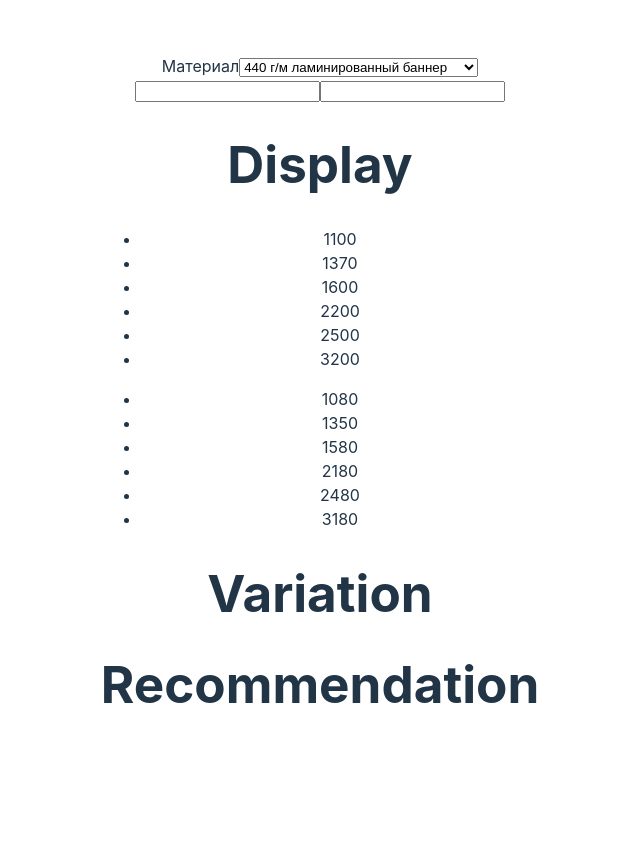
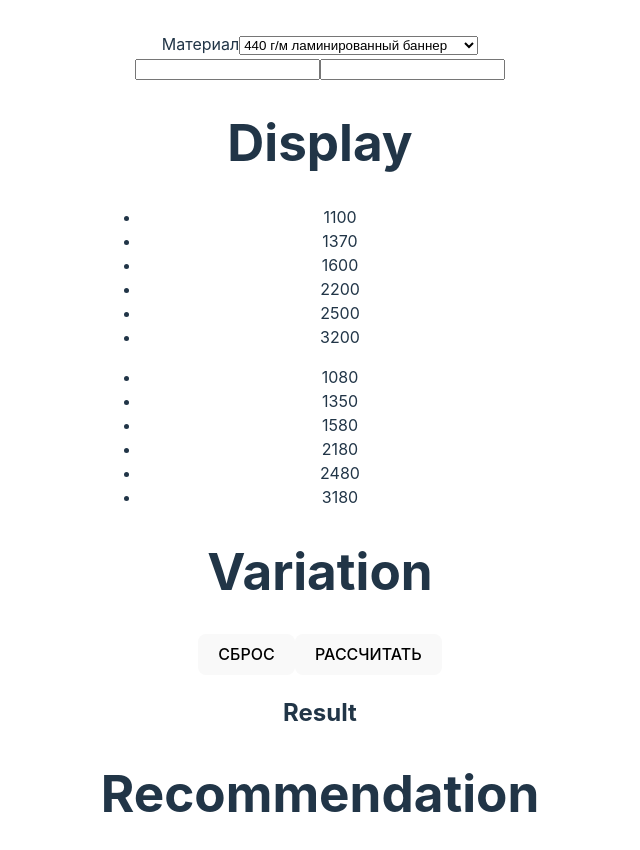
Before and after one commit to sergstamper/waste-material, a React (Vite) app: page / in a window 1280 px wide. Shown: the top 850 px of the page, without its empty margins (320-960 px from the left). Before the commit the page ends 800 px from the top, so only its background shows below. Built offline with nearby package versions, Linux system fonts and the light colour scheme.

Commit message:
Create Buttons

```diff
--- a/src/App.jsx
+++ b/src/App.jsx
@@ -6,10 +6,14 @@ import Input from './components/Input/Input';
 import Display from './components/Display/Display';
 import Variation from './components/Variation/Variation';
 import Recommendation from './components/Recommendation/Recommendation';
+import Button from './components/Button/Button';
+import Result from './components/Result/Result';
 
 function App() {
   const [materials, setMaterials] = useState([]);
   const [currentMaterial, setCurrentMaterial] = useState([]);
+  const [width, setWidth] = useState("");
+  const [height, setHeight] = useState("");
 
   useEffect(() => {
     fetch('./materials.json')
@@ -32,15 +36,35 @@ function handleOptionsChange(event) {
   });
 }
 
+function calculate() {
+  if (width < height) {
+    const temp = width;
+    setWidth(height);
+    setHeight(temp);
+  }
+
+  if (width > currentMaterial.size[currentMaterial.size.length - 1]) {
+    console.log('width is too big');
+    return;
+  }
+}
+
   return (
     <>
       <Options
         materials={materials}
         onChange={(event) => handleOptionsChange(event)} />
-      <Input />
-      <Input />
+      <Input
+        value={width}
+        onChange={(event) => setWidth(event.target.value)} />
+      <Input
+        value={height}
+        onChange={(event) => setHeight(event.target.value)} />
       <Display sizes={currentMaterial.size} />
       <Variation />
+      <Button onClick={() => console.log('Button reset')} name="СБРОС" />
+      <Button onClick={() => calculate()} name="РАССЧИТАТЬ" />
+      <Result />
       <Recommendation />
     </>
   )
--- /dev/null
+++ b/src/components/Button/Button.jsx
@@ -0,0 +1,7 @@
+function Button({ onClick, name }) {
+  return (
+    <button onClick={onClick}>{name}</button>
+  );
+}
+
+export default Button;
--- a/src/components/Input/Input.jsx
+++ b/src/components/Input/Input.jsx
@@ -1,7 +1,7 @@
 function Input({ value, onChange }) {
   return (
     <input
-      type="text"
+      type="number"
       value={value}
       onChange={onChange}
     />
```
Also changed, not shown: src/components/Button/Button.css (added).
